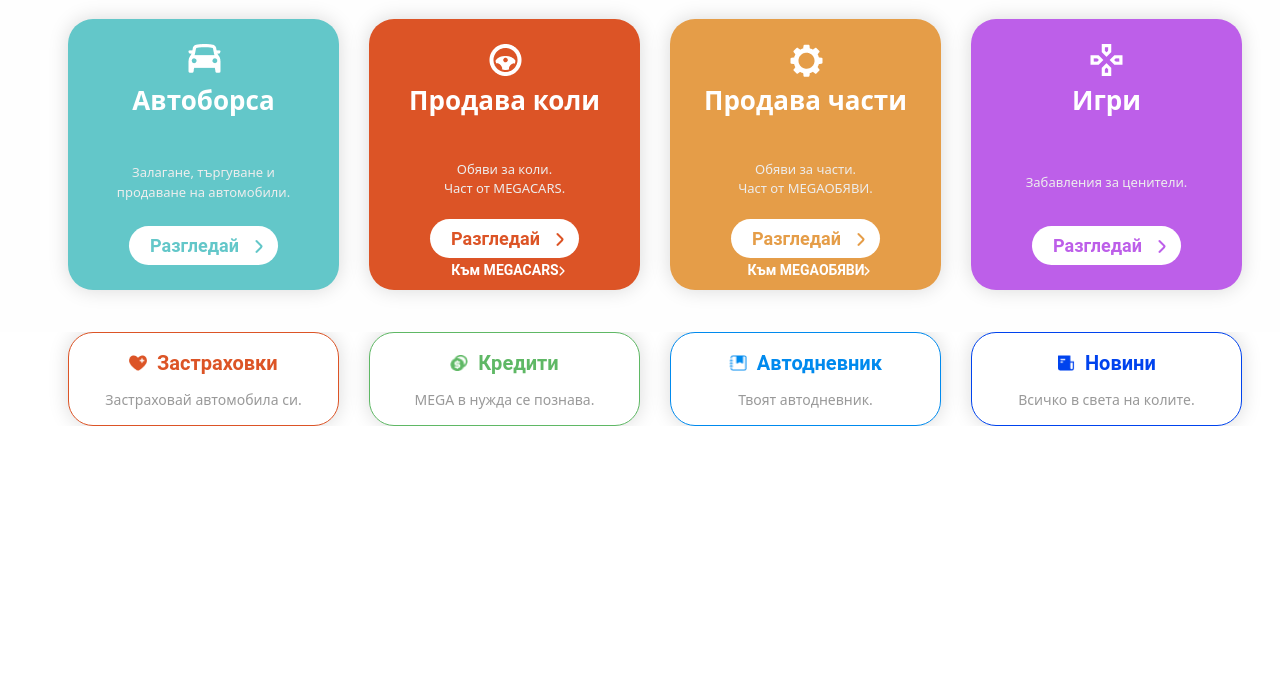
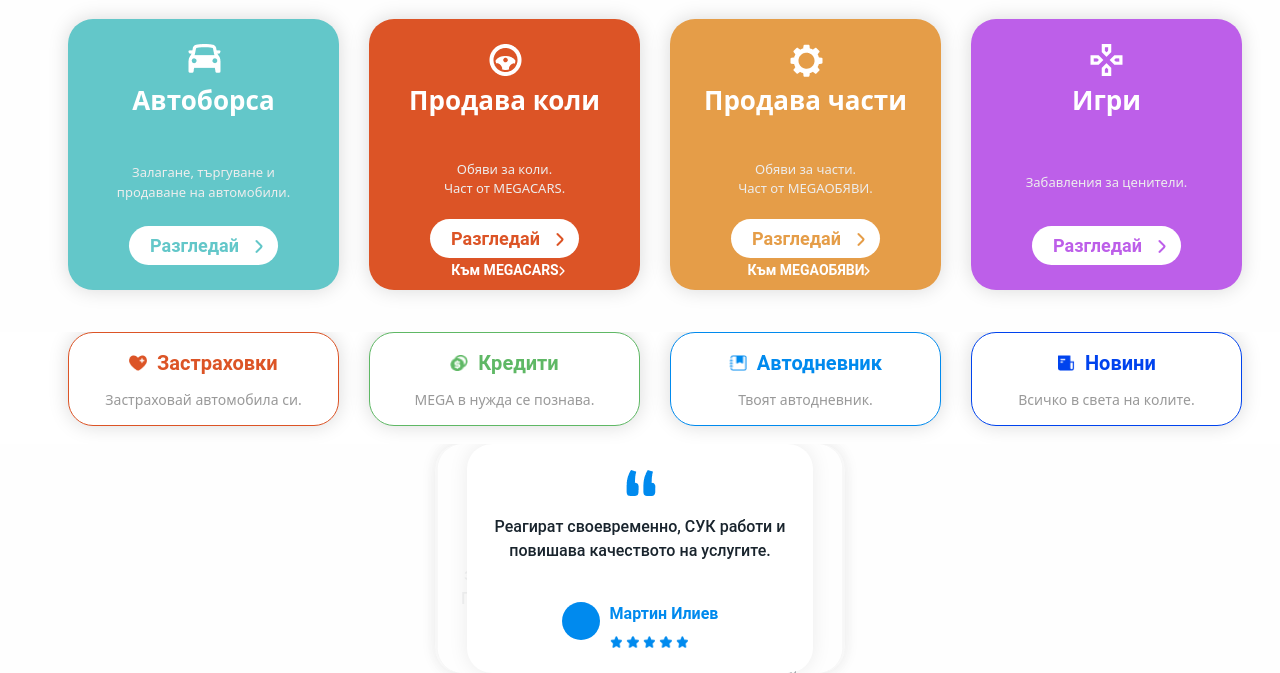
Before and after one commit to Marina-yoya/Mega-Parts-Landing-Page, a PHP site: page / in a window 1280 px wide; the page is wider, and only the part inside the window is pictured. Shown: the part 1531-2204 px from the top of that part. Before the commit the page ends 1957 px from the top of that part, so only its background shows below. Run offline with PHP 8.4, Linux system fonts and the light colour scheme.

Commit message:
carousell section

```diff
--- a/index.html
+++ b/index.html
@@ -8,6 +8,9 @@
     <link rel="stylesheet" href="styles.css">
     <link href="https://cdn.jsdelivr.net/npm/bootstrap@5.0.2/dist/css/bootstrap.min.css" rel="stylesheet"
         integrity="sha384-EVSTQN3/azprG1Anm3QDgpJLIm9Nao0Yz1ztcQTwFspd3yD65VohhpuuCOmLASjC" crossorigin="anonymous">
+    <script src="https://ajax.googleapis.com/ajax/libs/jquery/3.6.4/jquery.min.js"></script>
+    <script src="app.js"></script>
+
 </head>
 
 <body>
@@ -346,6 +349,146 @@
     </div>
 
 
+    <div class="carousel-section">
+
+        <!-- <button class="carousel-arrow left-arrow" onclick="moveCarousel('left')">Left</button> -->
+
+        <div class="carousell carousel-card" id="card1" data-position="1">
+            <div class="message-wrapper">
+                <div class="carousel-vector">
+                    <img src="./assets/“.png" alt="">
+                </div>
+                <div class="review">Много бързо и изключително коректно и професионално отношение!</div>
+            </div>
+
+            <div class="customer-wrapper">
+                <div class="image"></div>
+
+                <div class="customer-info">
+                    <div class="customer-name">Мартин Илиев</div>
+
+                    <div class="stars-wrapper">
+                        <img src="./assets/Vector (29).png" class="star" alt="">
+                        <img src="./assets/Vector (29).png" class="star" alt="">
+                        <img src="./assets/Vector (29).png" class="star" alt="">
+                        <img src="./assets/Vector (29).png" class="star" alt="">
+                        <img src="./assets/Vector (29).png" class="star" alt="">
+                    </div>
+                </div>
+            </div>
+        </div>
+
+        <div class="carousell carousel-card main-card" id="card2" data-position="2">
+            <div class="message-wrapper">
+                <div class="carousel-vector">
+                    <img src="./assets/“.png" alt="">
+                </div>
+                <div class="review">Реагират своевременно, СУК работи и повишава качеството на услугите.</div>
+            </div>
+
+            <div class="customer-wrapper">
+                <div class="image"></div>
+
+                <div class="customer-info">
+                    <div class="customer-name">Мартин Илиев</div>
+
+                    <div class="stars-wrapper">
+                        <img src="./assets/Vector (29).png" class="star" alt="">
+                        <img src="./assets/Vector (29).png" class="star" alt="">
+                        <img src="./assets/Vector (29).png" class="star" alt="">
+                        <img src="./assets/Vector (29).png" class="star" alt="">
+                        <img src="./assets/Vector (29).png" class="star" alt="">
+                    </div>
+                </div>
+            </div>
+        </div>
+
+        <div class="carousell carousel-card" id="card3" data-position="3">
+            <div class="message-wrapper">
+                <div class="carousel-vector">
+                    <img src="./assets/“.png" alt="">
+                </div>
+                <div class="review">Доволен съм от поръчаните до момента авточасти. Хубаво е да Ви има на пазара с
+                    авточасти, защото иначе автоморгите ще откачат с високите си цени. Вие сте нещо като регулатор на
+                    този не малък пазар на части втора употреба. Благодаря!
+                </div>
+            </div>
+
+            <div class="customer-wrapper">
+                <div class="image"></div>
+
+                <div class="customer-info">
+                    <div class="customer-name">Мартин Илиев</div>
+
+                    <div class="stars-wrapper">
+                        <img src="./assets/Vector (29).png" class="star" alt="">
+                        <img src="./assets/Vector (29).png" class="star" alt="">
+                        <img src="./assets/Vector (29).png" class="star" alt="">
+                        <img src="./assets/Vector (29).png" class="star" alt="">
+                        <img src="./assets/Vector (29).png" class="star" alt="">
+                    </div>
+                </div>
+            </div>
+        </div>
+        <div class="carousell carousel-card" id="card4" data-position="0">
+            <div class="message-wrapper">
+                <div class="carousel-vector">
+                    <img src="./assets/“.png" alt="">
+                </div>
+                <div class="review">Единственото място в Интернет (българско) , където намирам части за коли 25+ години.
+                    Имат доставка за Пловдив! Реално Ти ги носят на адрес. Не мога да кажа нищо лошо.
+                </div>
+            </div>
+
+            <div class="customer-wrapper">
+                <div class="image"></div>
+
+                <div class="customer-info">
+                    <div class="customer-name">Мартин Илиев</div>
+
+                    <div class="stars-wrapper">
+                        <img src="./assets/Vector (29).png" class="star" alt="">
+                        <img src="./assets/Vector (29).png" class="star" alt="">
+                        <img src="./assets/Vector (29).png" class="star" alt="">
+                        <img src="./assets/Vector (29).png" class="star" alt="">
+                        <img src="./assets/Vector (29).png" class="star" alt="">
+                    </div>
+                </div>
+            </div>
+        </div>
+
+        <div class="carousell carousel-card" id="card5" data-position="4">
+            <div class="message-wrapper">
+                <div class="carousel-vector">
+                    <img src="./assets/“.png" alt="">
+                </div>
+                <div class="review">СУПЕР</div>
+            </div>
+
+            <div class="customer-wrapper">
+                <div class="image"></div>
+
+                <div class="customer-info">
+                    <div class="customer-name">Мартин Илиев</div>
+
+                    <div class="stars-wrapper">
+                        <img src="./assets/Vector (29).png" class="star" alt="">
+                        <img src="./assets/Vector (29).png" class="star" alt="">
+                        <img src="./assets/Vector (29).png" class="star" alt="">
+                        <img src="./assets/Vector (29).png" class="star" alt="">
+                        <img src="./assets/Vector (29).png" class="star" alt="">
+                    </div>
+                </div>
+            </div>
+        </div>
+
+        <!-- <button class="carousel-arrow right-arrow" onclick="moveCarousel('right')">Right</button> -->
+    </div>
+
+
+
+
+
 
 </body>
 
--- a/styles.css
+++ b/styles.css
@@ -644,7 +644,7 @@ body {
     display: inline-flex;
 }
 
-.loans{
+.loans {
     border: 1px #5FB865 solid;
 }
 
@@ -697,3 +697,198 @@ body {
     font-weight: 500;
     word-wrap: break-word;
 }
+
+
+/* carousel section  */
+
+ .carousell {
+    width: 27%;
+    height: 100%;
+    padding: 25px;
+    background: white;
+    box-shadow: 0px 0px 20px rgba(0, 0, 0, 0.08);
+    border-radius: 25px;
+    flex-direction: column;
+    justify-content: space-between;
+    align-items: center;
+    gap: 10px;
+    display: inline-flex
+}
+
+.message-wrapper {
+    align-self: stretch;
+    height: 123px;
+    flex-direction: column;
+    justify-content: flex-start;
+    align-items: center;
+    gap: 20px;
+    display: flex
+}
+
+.carousel-vector {
+    width: 28.66px;
+    height: 26px;
+}
+
+.review {
+    align-self: stretch;
+    text-align: center;
+    color: #19242D;
+    font-size: 16px;
+    font-family: Roboto;
+    font-weight: 500;
+    word-wrap: break-word
+}
+
+.customer-wrapper {
+    justify-content: center;
+    align-items: flex-start;
+    gap: 10px;
+    display: inline-flex
+}
+
+.image {
+    width: 38px;
+    height: 38px;
+    background: #008AEE;
+    border-radius: 9999px
+}
+
+.customer-info {
+    align-self: stretch;
+    flex-direction: column;
+    justify-content: space-between;
+    align-items: flex-start;
+    gap: 10px;
+    display: inline-flex
+}
+
+.customer-name {
+    color: #008AEE;
+    font-size: 16px;
+    font-family: Roboto;
+    font-weight: 700;
+    word-wrap: break-word
+}
+
+.stars-wrapper {
+    justify-content: flex-start;
+    align-items: center;
+    gap: 4px;
+    display: inline-flex
+}
+
+.star {
+    width: 12.58px;
+    height: 12px;
+}
+
+.carousel-section {
+    display: flex;
+    flex-direction: row;
+    justify-content: center;
+
+    margin-top: 18px;
+    background: #FEFEFE;
+
+    position: relative;
+    overflow: hidden;
+}
+
+.carousel-container {
+    display: flex;
+    position: relative;
+    overflow: hidden;
+    align-items: center;
+}
+
+
+.carousel-card {
+    height: auto;
+    padding: 25px;
+    background: white;
+    box-shadow: 0px 0px 20px rgba(0, 0, 0, 0.08);
+    border-radius: 25px;
+    flex-direction: column;
+    justify-content: space-between;
+    align-items: center;
+    gap: 10px;
+    display: inline-flex;
+    position: relative;
+    transition: transform 0.5s, opacity 0.5s;
+    opacity: 0.5;
+    margin: 0 10px;
+    transition: transform 0.5s ease-in-out, opacity 0.5s ease-in-out;
+    opacity: 0.5;
+    z-index: 0;
+}
+
+
+
+.carousel-card.main-card {
+
+
+    width: 27%;
+    opacity: 1;
+    z-index: 2;
+    transform: scale(1);
+}
+
+.carousel-card:nth-child(1) {
+    position: absolute;
+    left: 255px;
+    transform: translateX(50%);
+    z-index: 1;
+    opacity: 0.9;
+}
+
+
+.carousel-card:nth-child(3) {
+    position: absolute;
+    right: 255px;
+    transform: translateX(-50%);
+    z-index: 1;
+    opacity: 0.9;
+}
+
+.carousel-card:nth-child(4) {
+    position: absolute;
+    left: 598px;
+    transform: translateX(-50%);
+    z-index: 0;
+    opacity: 0.6;
+}
+
+.carousel-card:nth-child(5) {
+    position: absolute;
+    right: 598px;
+    transform: translateX(50%);
+    z-index: 0;
+    opacity: 0.6;
+}
+
+
+
+
+/* .left-arrow, .right-arrow {
+    position: absolute;
+    top: 50%;
+    transform: translateY(-50%);
+    background-color: #008AEE;
+    color: white;
+    padding: 10px 15px;
+    border: none;
+    border-radius: 50%;
+    cursor: pointer;
+    z-index: 5;
+}
+
+.left-arrow {
+    left: 10px;
+    transform: translateY(-50%);
+}
+
+.right-arrow {
+    right: 10px;
+    transform: translateY(-50%);
+} */
```
Also changed, not shown: app.js (added), assets/Vector (29).png (added), assets/“.png (added).
